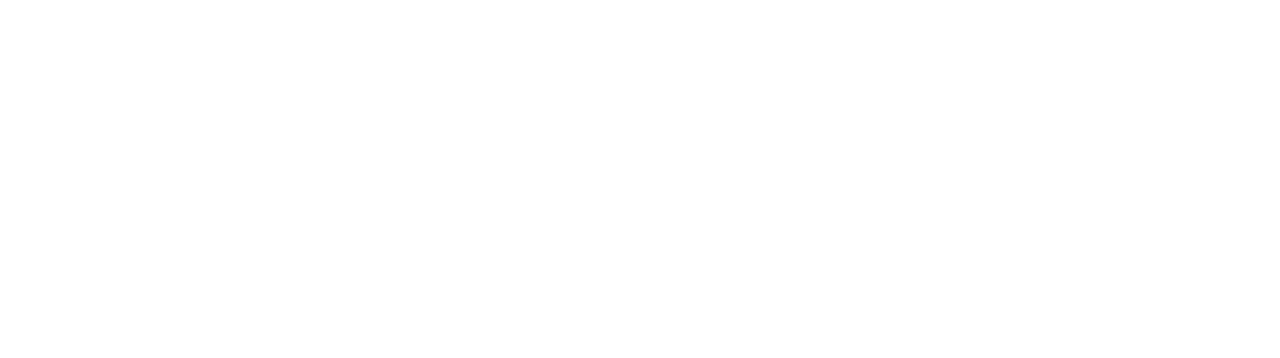
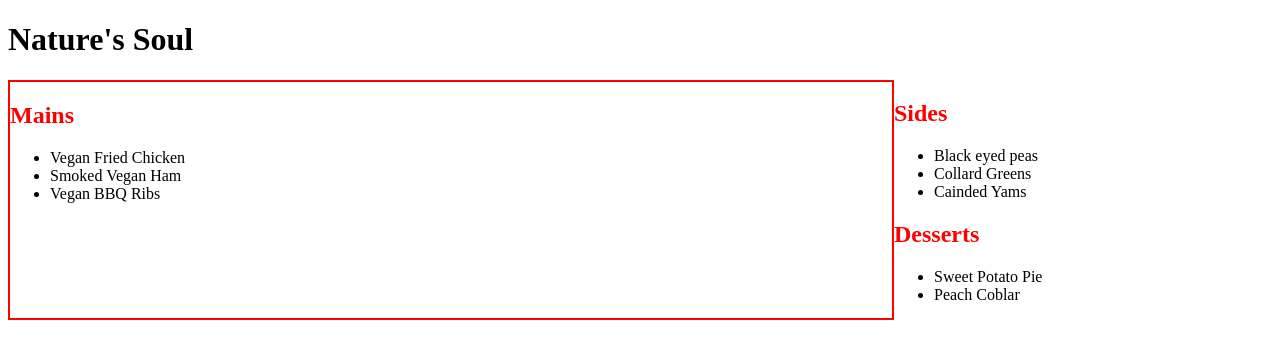
Before and after one commit to Moriahpettway/restaurant-menu-, a plain HTML site: page index.html in a window 1280 px wide. Drawn offline with Linux system fonts and the light colour scheme.

Commit message:
restaurant webpage

```diff
--- a/index.html
+++ b/index.html
@@ -6,5 +6,29 @@
     <link rel="stylesheet" href="style.css">
   </head>
   <body>
+    <h1> Nature's Soul</h1>
+    <div id="container">
+      <div id="main">
+        <h2 class="red">Mains</h2>
+        <ul>
+          <li>Vegan Fried Chicken</li>
+          <li>Smoked Vegan Ham</li>
+          <Li>Vegan BBQ Ribs</Li>
+        <ul>
+      </div>
+      <div id=sidebar>
+        <h2 class="red">Sides</h2>
+        <ul>
+          <li>Black eyed peas</li>
+          <li>Collard Greens</li>
+          <li>Cainded Yams</li>
+        </ul>
+        <h2 class="red">Desserts</h2>
+        <ul>
+          <li>Sweet Potato Pie</li>
+          <li>Peach Coblar</li>
+        </ul>
+      </div>
+    </div>
   </body>
 </html>
--- a/style.css
+++ b/style.css
@@ -0,0 +1,23 @@
+#main {
+    border-style: solid;
+    Border-color: red;
+    border-width: 2px;
+}
+
+.red{
+    color: red;
+}
+
+@media (min-width: 600px) {
+    #container{
+        display: flex;
+    }
+
+    #main {
+        width: 70%;
+    }
+
+    #sidebar {
+        width: 30%;
+    }
+}
```
